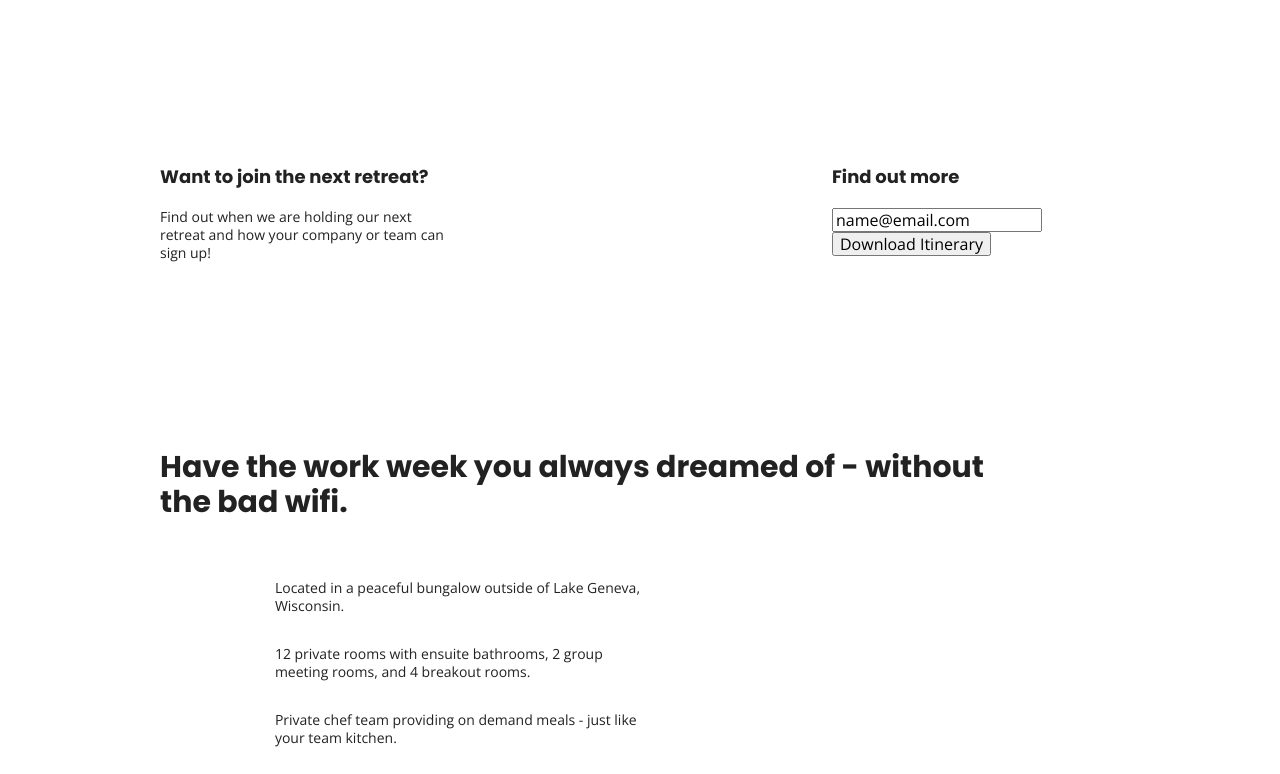
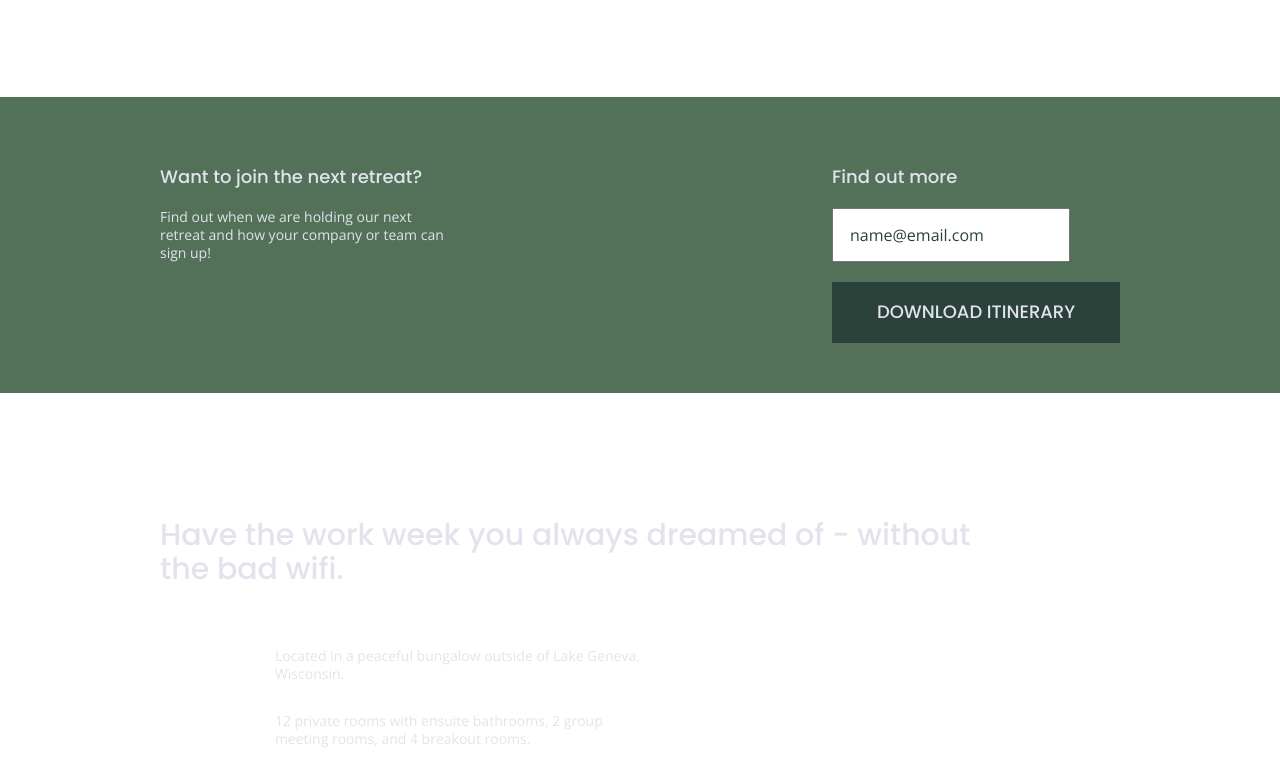
Before and after one commit to olivearle/unpluggedretreat, a website built with Parcel: page index.html in a window 1280 px wide. Shown: the part 300-1074 px from the top of the page. Built offline with nearby package versions, Linux system fonts and the light colour scheme.

Commit message:
Color and line spacing styling

```diff
--- a/css/main.css
+++ b/css/main.css
@@ -109,6 +109,7 @@ textarea {
     font-family: 'Open Sans', sans-serif;
     font-size: 1em;
     text-align: left;
+    color: #e2e3ed;
    }
 
    ul,
@@ -125,12 +126,14 @@ textarea {
    h2 {
    font-family: 'Poppins', sans-serif;
    font-size: 1.875em;
+   font-weight: 500;
    }
 
    h3,
    h4 {
   font-family: 'Poppins', sans-serif;
   font-size: 1.125em;
+  font-weight: 500;
   margin: 20px 0;
    }
 
@@ -159,6 +162,7 @@ textarea {
 /* ---------------------- Base Header - Footer Styles --------------*/
 header,
 footer {
+  background-color: 202322;
   display: flex;
   justify-content: center;
   align-items: center;
@@ -181,6 +185,7 @@ header .content-wrapper {
   width: 100%;
   height: 1px;
   margin: 10px 0 20px 0;
+  background: #3a3a3a;
 }
 
 header nav {
@@ -246,6 +251,32 @@ aside {
   justify-content: center;
   align-items: center;
   flex-flow: row wrap;
+  background-color: #527158;
+}
+
+aside .form {
+  margin-top: 30px;
+}
+
+input[type=text] {
+  box-sixing: border-box:
+  width: 100%;
+  color: #2a423a;
+  padding: 1em;
+}
+
+input[type=button] {
+  width: 100%;
+  padding: 20px 0;
+  margin-top: 20px;
+  background-color: #2a423a;
+  font-family: 'Poppins', Helvetica, Arial, sans-serif;
+  font-weight: 500;
+  font-size: 1.125em;
+  color: #e2e3ed;
+  border: none;
+  text-align: center;
+  text-transform: uppercase;
 }
 
 .features {
@@ -276,6 +307,7 @@ aside {
 /*reviews*/
 
 .reviews {
+  background-color: #2a423a;
   display: flex;
   justify-content: center;
   flex-flow: row wrap;
@@ -295,6 +327,7 @@ aside {
   ========================================================================== */
 
 .mission {
+  background-color: #527158;
   display: flex;
   justify-content: center;
   align-items: center;
@@ -302,6 +335,7 @@ aside {
 }
 
 .contact-section {
+  background-color: #2a423a;
   display: flex;
   justify-content: center;
   align-items: center;
@@ -317,6 +351,7 @@ aside {
   ========================================================================== */
 
 .faq {
+  background-color: #527158;
   display: flex;
   justify-content: center;
   align-items: center;
@@ -331,12 +366,17 @@ aside {
   flex-flow: row wrap;
 }
 
-.faq h1 {
+.faq h2 {
   margin-bottom: 40px;
+  line-height: 1;
 }
 
 .faq-content {
   margin-bottom: 50px;
+}
+
+.faq-content h4 {
+  line-height: 1.333;
 }
 
 /* ==========================================================================
```
Also changed, not shown: faq/index.html (+5 -5 lines).
